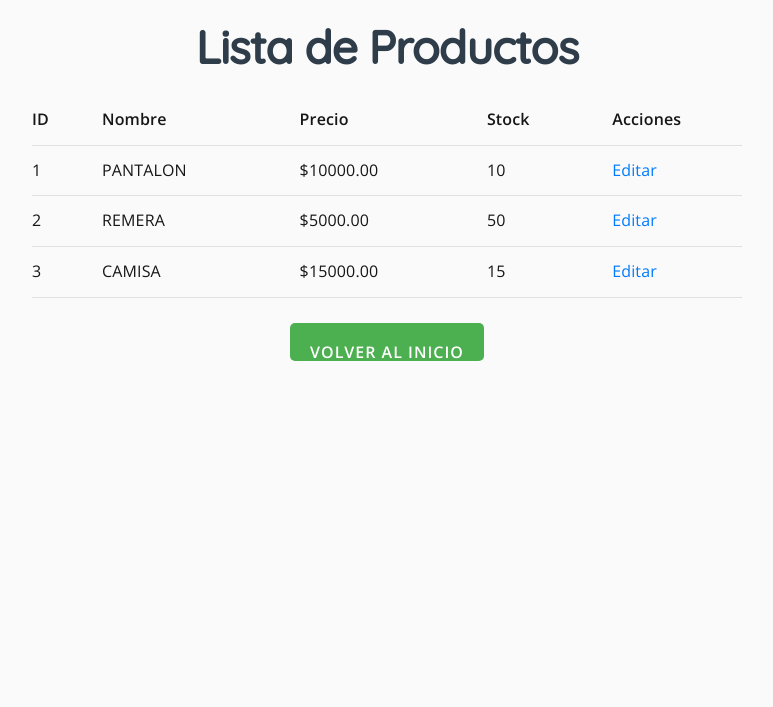
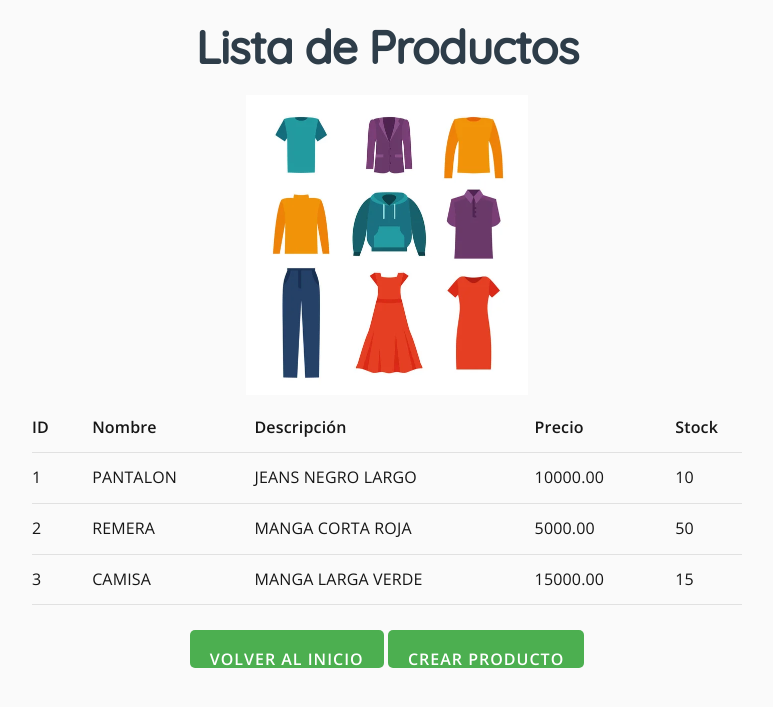
Before and after one commit to MartinAguilera89/preEntrega3-MartinAguilera, a Django app: page /productos/ in a window 1280 px wide. Shown: the top 707 px of the page, without its empty margins (253-1026 px from the left). Run offline with Django 5.2, Linux system fonts and the light colour scheme; data comes from the database, SQL or seed files in the repository; both versions use the stored data as it was after the commit.

Commit message:
preentrega lista para correccion

```diff
--- a/src/comercio/models.py
+++ b/src/comercio/models.py
@@ -25,6 +25,12 @@ class Carrito(models.Model):
     def __str__(self):
         return f"Carrito de {self.cliente.nombre} - {self.fecha_creacion.strftime('%Y-%m-%d')}"
 
+    def obtener_productos(self):
+        return [
+            f"{relacion.producto.nombre} (Cantidad: {relacion.cantidad})"
+            for relacion in self.carritoproducto_set.all()
+        ]
+
 class CarritoProducto(models.Model):
     carrito = models.ForeignKey(Carrito, on_delete=models.CASCADE)
     producto = models.ForeignKey(Producto, on_delete=models.CASCADE)
--- a/src/comercio/templates/comercio/base.html
+++ b/src/comercio/templates/comercio/base.html
@@ -4,44 +4,37 @@
     <meta charset="UTF-8">
     <meta name="viewport" content="width=device-width, initial-scale=1.0">
     <title>Mi Comercio</title>
-    <!-- Fuentes personalizadas -->
+      {% load static %}
     <link rel="stylesheet" href="https://fonts.googleapis.com/css2?family=Open+Sans:wght@300;400;600&family=Quicksand:wght@400;500&display=swap">
-    <!-- Normalizar estilos -->
     <link rel="stylesheet" href="https://cdnjs.cloudflare.com/ajax/libs/normalize/8.0.1/normalize.css">
-    <!-- Milligram para un diseño básico -->
     <link rel="stylesheet" href="https://cdnjs.cloudflare.com/ajax/libs/milligram/1.4.1/milligram.css">
-
-    <!-- Estilos personalizados -->
+    <!--Estilos-->
     <style>
         body {
-            max-width: 750px; /* Limita el ancho máximo del contenedor */
-            width: 100%; /* Ocupa todo el ancho disponible, hasta el max-width */
-            margin: 0 auto; /* Centra el contenedor horizontalmente */
-            padding: 20px; /* Espaciado dentro del contenedor */
+            max-width: 750px;
+            width: 100%;
+            margin: 0 auto;
+            padding: 20px;
             font-family: 'Open Sans', sans-serif;
             font-size: 16px;
             line-height: 1.6;
-            color: #161616; /* Color base de texto */
-            background-color: #fafafa; /* Color de fondo */
+            color: #161616;
+            background-color: #fafafa;
         }
-
         h1, h2, h3 {
             font-family: 'Quicksand', sans-serif;
-            font-weight: 600; /* Títulos más destacados */
-            color: #2e3d49; /* Color para los títulos */
+            font-weight: 600;
+            color: #2e3d49;
         }
-
         a {
-            color: #007bff; /* Color para enlaces */
-            text-decoration: none; /* Quita subrayado */
+            color: #007bff;
+            text-decoration: none;
         }
-
         a:hover {
-            color: #0056b3; /* Color más oscuro al pasar el ratón */
+            color: #0056b3;
         }
-
         button {
-            background-color: #4CAF50; /* Verde brillante para botones */
+            background-color: #4CAF50;
             color: white;
             border: none;
             padding: 10px 20px;
@@ -49,22 +42,20 @@
             border-radius: 5px;
             cursor: pointer;
             transition: background-color 0.3s ease;
-            text-align: center; /* Centra el texto dentro del botón */
+            text-align: center;
             display: inline-block;
         }
-
         button:hover {
-            background-color: #45a049; /* Verde más oscuro al hacer hover */
+            background-color: #45a049;
         }
-
         .card {
             background-color: white;
             border-bottom: #2e3d49;
             border-radius: 8px;
             box-shadow: 0 4px 6px rgba(0, 0, 0, 0.1);
             padding: 5px;
-            margin: 5px auto; /* Centra la tarjeta horizontalmente */
-            max-width: 10px; /* Limita el ancho máximo de la tarjeta */
+            margin: 5px auto;
+            max-width: 10px;
             width: 10%;
         }
     </style>
--- a/src/comercio/templates/comercio/crear_cliente.html
+++ b/src/comercio/templates/comercio/crear_cliente.html
@@ -7,9 +7,8 @@
     {{ form.as_p }}
     <button type="submit">Guardar</button>
 </form>
-<!-- Botón para volver al inicio -->
+
 <a href="{% url 'comercio' %}">
     <button type="button">Volver al inicio</button>
 </a>
-
 {% endblock contenido %}
--- a/src/comercio/templates/comercio/crear_producto.html
+++ b/src/comercio/templates/comercio/crear_producto.html
@@ -4,10 +4,10 @@
 <h1>Crear Producto</h1>
 <form method="post">
     {% csrf_token %}
-    {{ form.as_p }}  <!-- Muestra el formulario de producto -->
+    {{ form.as_p }}
     <button type="submit">Guardar Producto</button>
 </form>
-<!-- Botón para volver al inicio -->
+
 <a href="{% url 'comercio' %}">
     <button type="button">Volver al inicio</button>
 </a>
--- a/src/comercio/templates/comercio/index.html
+++ b/src/comercio/templates/comercio/index.html
@@ -5,9 +5,12 @@
     <h1>BIENVENIDO A MI LOCAL</h1>
     <header>
         <nav>
-            <a href="{% url 'crear_cliente' %}"><button> Crear Cliente</button></a>
+            <a href="{% url 'crear_cliente' %}"><button>Crear Cliente</button></a>
             <a href="{% url 'crear_producto' %}"><button>Crear Producto</button></a>
             <a href="{% url 'crear_carrito' %}"><button>Crear Carrito</button></a>
+            <a href="{% url 'lista_clientes' %}"><button>Ver Clientes</button></a>
+            <a href="{% url 'lista_productos' %}"><button>Ver Productos</button></a>
+            <a href="{% url 'lista_carritos' %}"><button>Ver Carritos</button></a>
         </nav>
     </header>
 </main>
--- a/src/comercio/templates/comercio/lista_productos.html
+++ b/src/comercio/templates/comercio/lista_productos.html
@@ -1,16 +1,19 @@
 {% extends 'comercio/base.html' %}
+
+{% load static %}
 
 {% block contenido %}
 <h1>Lista de Productos</h1>
+<img src="{% static 'comercio/img/ropa.jpg' %}" alt="" height="300px">
 
 <table>
     <thead>
         <tr>
             <th>ID</th>
             <th>Nombre</th>
+            <th>Descripción</th>
             <th>Precio</th>
             <th>Stock</th>
-            <th>Acciones</th>
         </tr>
     </thead>
     <tbody>
@@ -18,19 +21,14 @@
         <tr>
             <td>{{ producto.id }}</td>
             <td>{{ producto.nombre }}</td>
-            <td>${{ producto.precio }}</td>
+            <td>{{ producto.descripcion }}</td>
+            <td>{{ producto.precio }}</td>
             <td>{{ producto.stock }}</td>
-            <td>
-                <a href="{% url 'editar_producto' producto.id %}">Editar</a>
-            </td>
         </tr>
         {% endfor %}
     </tbody>
 </table>
 
-<!-- Botón para volver al inicio -->
-<a href="{% url 'comercio' %}">
-    <button type="button">Volver al inicio</button>
-</a>
-
+<a href="{% url 'comercio' %}"><button type="button">Volver al inicio</button></a>
+<a href="{% url 'crear_producto' %}"><button>Crear Producto</button></a>
 {% endblock contenido %}
--- a/src/comercio/views.py
+++ b/src/comercio/views.py
@@ -28,40 +28,58 @@ def crear_producto(request):
 def crear_carrito(request):
     if request.method == 'POST':
         carrito_form = CarritoForm(request.POST)
-        producto_forms = [CarritoProductoForm(request.POST, prefix=str(i)) for i in range(len(request.POST.getlist('producto')))]  # Generamos un formulario para cada producto
 
-        if carrito_form.is_valid() and all(form.is_valid() for form in producto_forms):
-            # Guardamos el carrito
+        productos_ids = request.POST.getlist('producto')
+        cantidades = request.POST.getlist('cantidad')
+
+        producto_forms = []
+        for i in range(len(productos_ids)):
+            data = {
+                'producto': productos_ids[i],
+                'cantidad': cantidades[i]
+            }
+            form = CarritoProductoForm(data, prefix=str(i))
+            producto_forms.append(form)
+
+        if carrito_form.is_valid() and all([form.is_valid() for form in producto_forms]):
             carrito = carrito_form.save()
 
-            # Guardamos los productos en el carrito
             for form in producto_forms:
-                carrito_producto = form.save(commit=False)
-                carrito_producto.carrito = carrito
-                carrito_producto.save()
+                producto = form.cleaned_data['producto']
+                cantidad = form.cleaned_data['cantidad']
 
-            return redirect('comercio')  # Redirige a la página principal después de guardar
+                if producto.stock >= cantidad:
+                    CarritoProducto.objects.create(carrito=carrito, producto=producto, cantidad=cantidad)
+                    producto.stock -= cantidad
+                    producto.save()
+                else:
+                    return render(request, 'comercio/crear_carrito.html', {
+                        'carrito_form': carrito_form,
+                        'producto_forms': producto_forms,
+                        'error': f"No hay suficiente stock para {producto.nombre}."
+                    })
+
+            return redirect('lista_carritos')
     else:
         carrito_form = CarritoForm()
-        producto_forms = [CarritoProductoForm(prefix=str(i)) for i in range(5)]  # Creando 5 formularios como ejemplo
+        producto_forms = [CarritoProductoForm(prefix=str(i)) for i in range(2)]
 
     return render(request, 'comercio/crear_carrito.html', {
         'carrito_form': carrito_form,
         'producto_forms': producto_forms,
-        'productos': Producto.objects.all(),  # Para mostrar la lista de productos disponibles
     })
 
-# Vista para listar todos los clientes
 def lista_clientes(request):
-    clientes = Cliente.objects.all()  # Trae todos los clientes
+    clientes = Cliente.objects.all()
     return render(request, 'comercio/lista_clientes.html', {'clientes': clientes})
 
-# Vista para listar todos los productos
 def lista_productos(request):
-    productos = Producto.objects.all()  # Trae todos los productos
+    productos = Producto.objects.all()
     return render(request, 'comercio/lista_productos.html', {'productos': productos})
 
-# Vista para listar todos los carritos
 def lista_carritos(request):
-    carritos = Carrito.objects.all()  # Trae todos los carritos
-    return render(request, 'comercio/lista_carritos.html', {'carritos': carritos})
+    carritos = Carrito.objects.prefetch_related('productos')
+    context = {
+        'carritos': carritos,
+    }
+    return render(request, 'comercio/lista_carritos.html', context)
```
Also changed, not shown: src/comercio/admin.py (+7 -1 lines), src/comercio/templates/comercio/crear_carrito.html (+3 -8 lines), src/comercio/templates/comercio/lista_carritos.html (+12 -13 lines), src/comercio/templates/comercio/lista_clientes.html (+7 -11 lines), README.md, src/comercio/forms.py (line endings or trailing spaces), src/comercio/static/comercio/img/carrito.jpg (added), src/comercio/static/comercio/img/ropa.avif (added), src/comercio/static/comercio/img/ropa.jpg (added), src/comercio/static/comercio/img/usuarios.webp (added), src/comercio/urls.py (line endings or trailing spaces), src/db.sqlite3.
